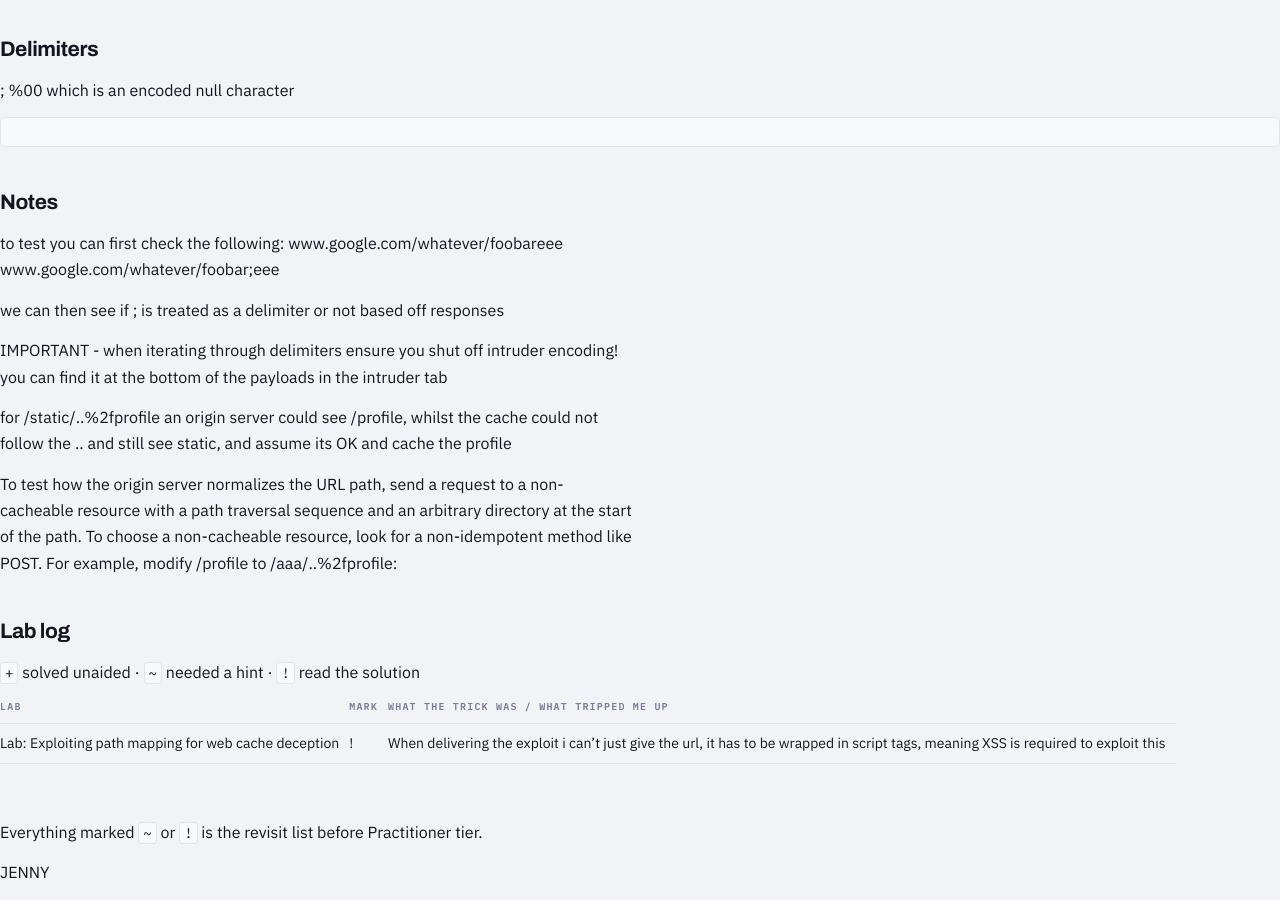
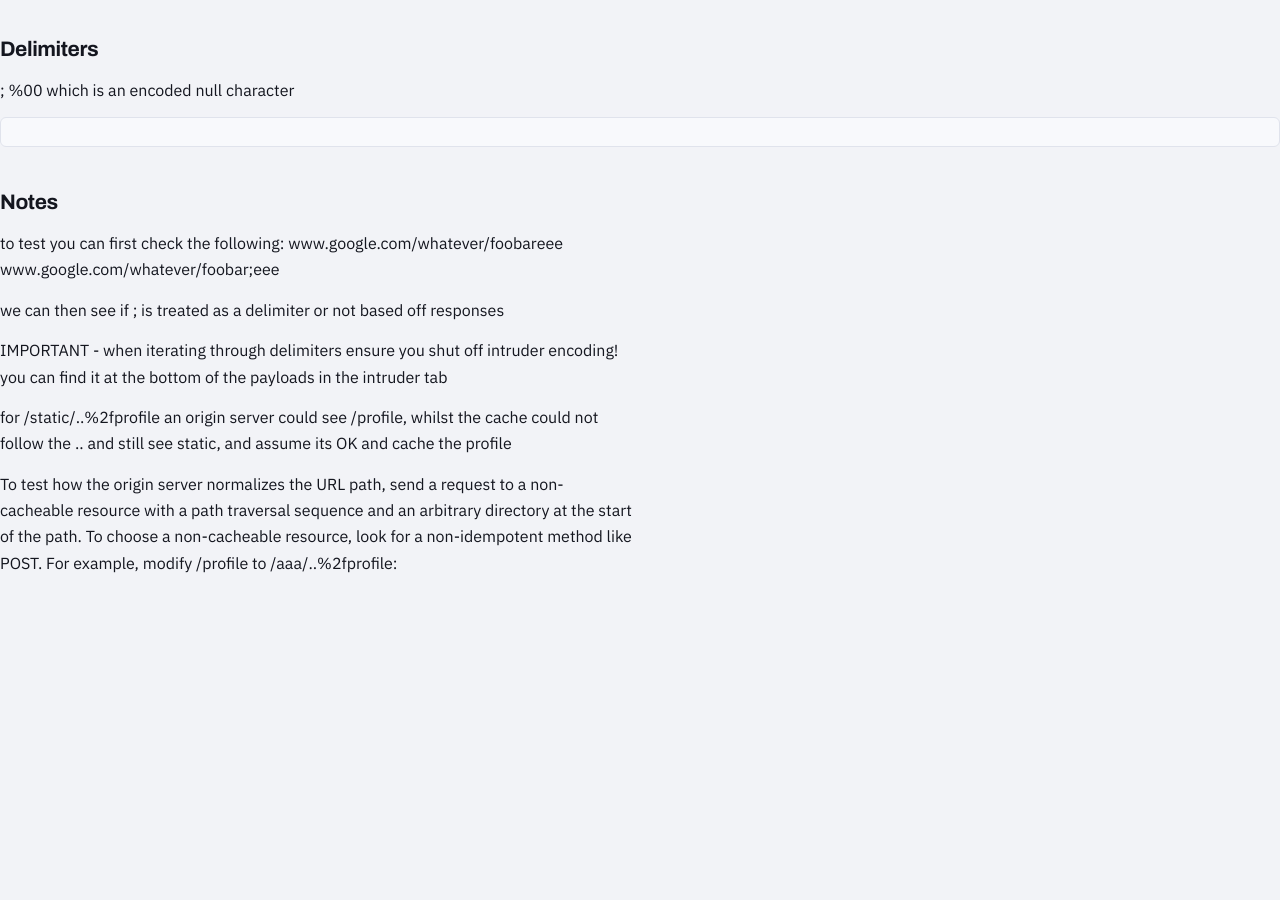
Before and after one commit to johnmarco123/web-security-notes, a Jekyll site: the page built from web_cache_deception.md, in a window 1280 px wide and 900 px high, scrolled down 1234 px. Built offline with Jekyll 4.4.1, drawn with Linux system fonts in a browser that asks for light colours; our own code applies the rules of GitHub Pages for plain Markdown files; after the commit the page ends 1824 px from its top, so only the background shows below that.

```diff
--- a/web_cache_deception.md
+++ b/web_cache_deception.md
@@ -77,19 +77,3 @@
 directory at the start of the path. To choose a non-cacheable resource, look
 for a non-idempotent method like POST. For example, modify /profile to
 /aaa/..%2fprofile:
-
-## Lab log
-
-`+` solved unaided · `~` needed a hint · `!` read the solution
-
-| Lab                                                  | Mark | What the trick was / what tripped me up                                                                                             |
-|------------------------------------------------------|------|-------------------------------------------------------------------------------------------------------------------------------------|
-| Lab: Exploiting path mapping for web cache deception | !    | When delivering the exploit i can't just give the url, it has to be wrapped in script tags, meaning XSS is required to exploit this |
-|||
-
-Everything marked `~` or `!` is the revisit list before Practitioner tier.
-
-
-
-
-JENNY
```
Also changed, not shown: api-testing.md (+0 -10 lines).
